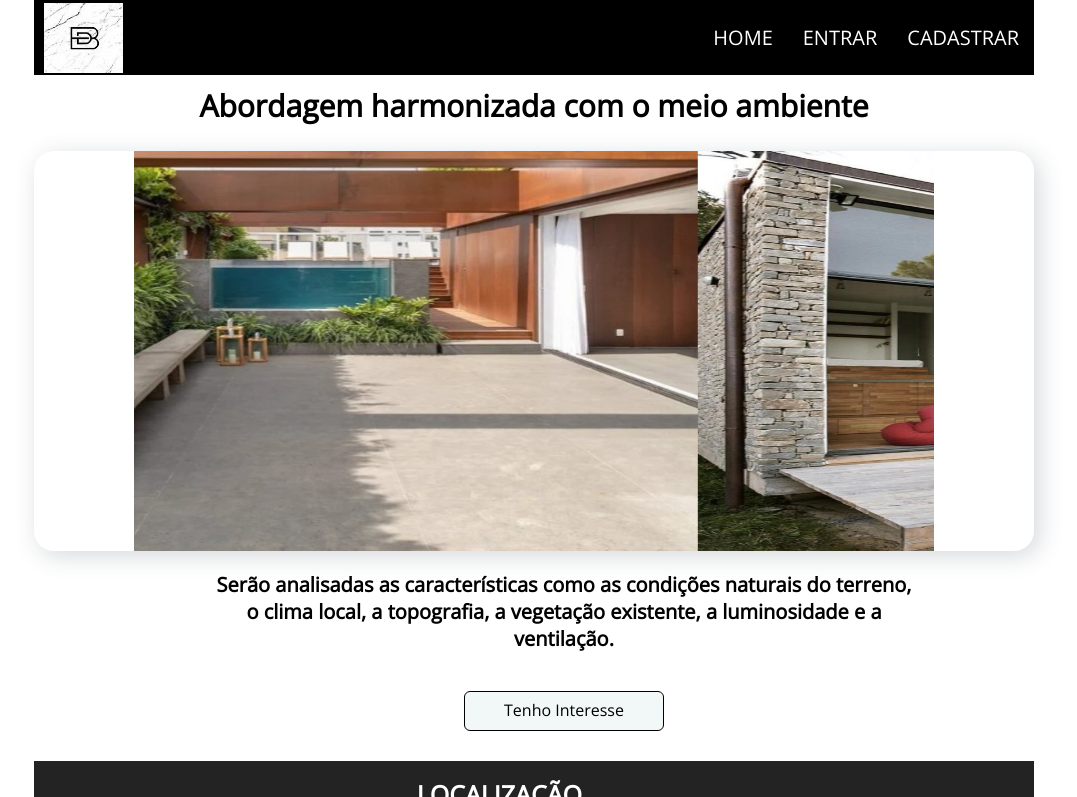
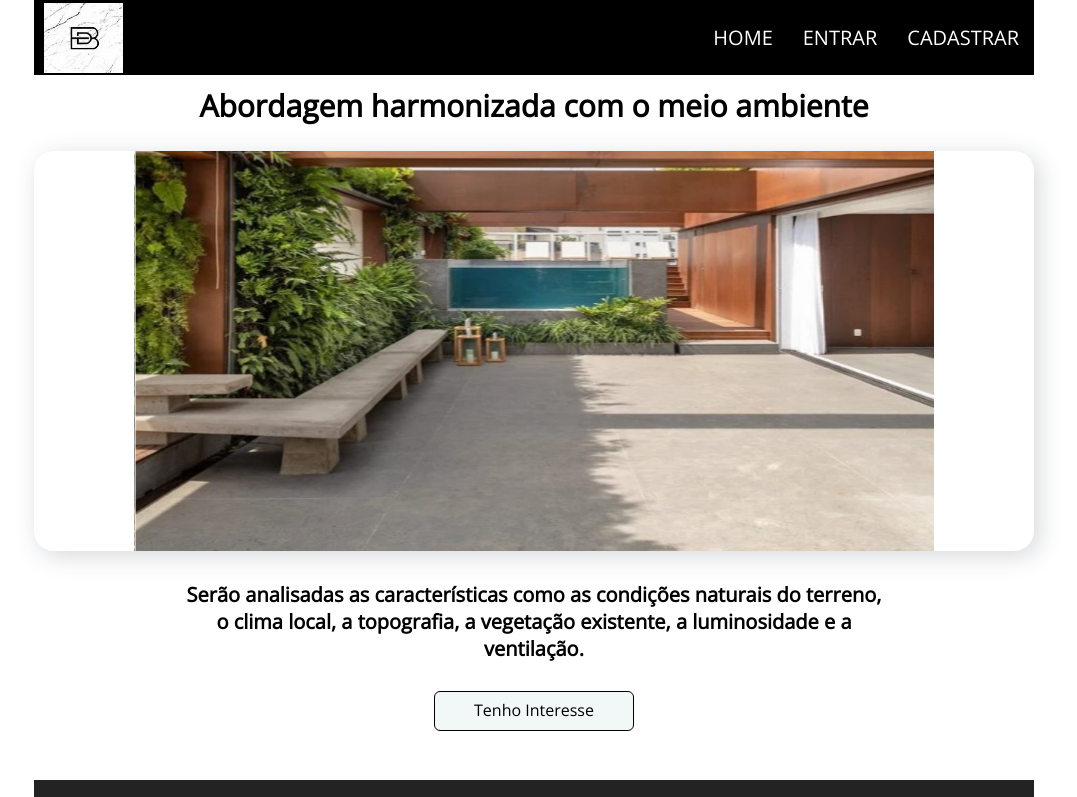
Before and after one commit to Belle-Design/projetoIntegrador, a Node server app: page /harmonizada in a window 1280 px wide. Shown: the top 797 px of the page, without its empty margins (106-1183 px from the left). Run offline with Node 20, Linux system fonts and the light colour scheme.

Commit message:
alterando a view Harmonizada

```diff
--- a/public/css/plantasHarmonizadas.css
+++ b/public/css/plantasHarmonizadas.css
@@ -4,6 +4,11 @@
   padding: 0;
   outline: 0;
   box-sizing: border-box;
+}
+main{
+  width: 1000px;
+  margin: 0 auto;
+  height: 700px;
 }
 
 .image-one{
@@ -13,21 +18,29 @@
 
 }
 #harmonico{
+  display: flex;
+  align-items: center;
+  justify-content: center;
   text-align: center;
-    margin-top: 5px;
+  margin:5px auto 5px;
   font-size: 30px;
   padding: 5px;
 }
 .h2{
+  display: flex;
   width: 700px;
   height: 100px;
   text-align: center;
-  margin-left: 320px;
+  margin: 0 auto;
   margin-bottom: 20px;
 
 }
 #h2{
   font-size: 20px;
+  display: flex;
+  align-items: center;
+  justify-content: center;
+  margin: auto;
 }
 
 
@@ -66,8 +79,7 @@
 .tenhointeresse {
   display: block;
   width: 200px;
-    text-align: center;
-    margin-left: 570px;
+  margin: 0 auto;
   margin-bottom: 30px;
 
   height: 40px;
@@ -87,6 +99,7 @@
 
   text-decoration: none;
   transition: all 0.3s ease-out;
+  text-align: center;
 
 }
 .tenhointeresse:hover {
@@ -101,19 +114,19 @@
   0% {
     transform: translateX(0);
   }
-  15% {
+  17% {
     transform: translateX(-800px);
   }
-  30% {
+  34% {
     transform: translateX(-1600px);
   }
-  45% {
+  50% {
     transform: translateX(-2400px);
   }
-  60% {
+  67% {
     transform: translateX(-3200px);
   }
-  75% {
+  84% {
     transform: translateX(-4000px);
   }
   100% {
--- a/src/data/cadastroDataBase.json
+++ b/src/data/cadastroDataBase.json
@@ -12,5 +12,19 @@
         "receberemail": "email",
         "receberem": "sms/whatsapp",
         "avatar": "fdbe4b68-791e-419f-9aa0-83ec14f7cb3f-a0b4f8b6-cc65-43b3-84f2-690cb0850e7c-171cc82a-bc1e-47be-b652-9b9f9e75b161-avatar1.jpg"
+    },
+    {
+        "id": "354046ba-c898-4660-b574-fbd04b59a2e7",
+        "email": "hansenrafaelelias@gmail.com",
+        "senha": "$2a$10$Vn36bQkLQ3A5V4KNgmYMN.3mImowS5G48a.NAoaogGOA3XhORZ.qu",
+        "confirmarsenha": "$2a$10$/6m2KgApVx8tg8ELDMNLoePrFsmro0ViRfaESP3oVxTP1In7kDe3a",
+        "cpfcnpj": "12345678910",
+        "nome": "RAFAEL",
+        "sobrenome": "HANSEN",
+        "birthday": "1212-12-12",
+        "phone": "11888888888",
+        "receberemail": "email",
+        "receberem": "sms/whatsapp",
+        "avatar": "23de3b3f-2977-47c6-b56f-354e07e83e80-3e81e5ab-16da-4bf2-8f89-c076ee19dadf-avatar4.jpg"
     }
 ]
--- a/src/views/partials/headerNavBarCliente.ejs
+++ b/src/views/partials/headerNavBarCliente.ejs
@@ -4,7 +4,7 @@
     <nav>
         <ul>
             <li><a href="/index">HOME</a></li>
-            <li>Olá <&= cliente.nome &></li>
+            <li>Olá <$= cadastroCliente.nome $></li>
             <li><img src="/img/avatar2.png"  alt=""></li>
         </ul>
     </nav>
```
Also changed, not shown: public/img/avatar/23de3b3f-2977-47c6-b56f-354e07e83e80-3e81e5ab-16da-4bf2-8f89-c076ee19dadf-avatar4.jpg (added). Lines whose indentation alone changed are shown as unchanged.
